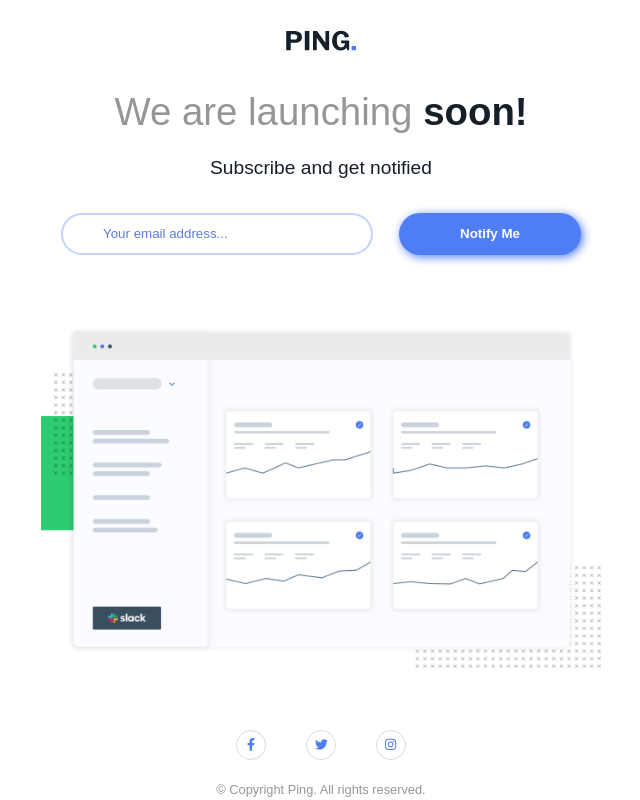
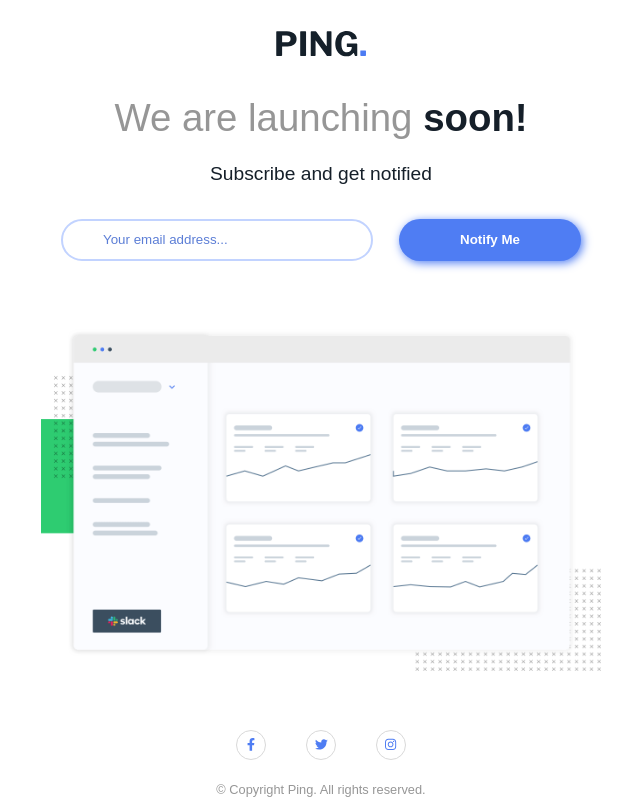
Before and after one commit to sapatgit/fm-coming-soon-page, a website built with Parcel: page index.html in a window 1280 px wide. Shown: the whole page, without its empty margins (319-959 px from the left). Built offline with nearby package versions, Linux system fonts and the light colour scheme.

Commit message:
fixed logo size

```diff
--- a/style.css
+++ b/style.css
@@ -31,7 +31,7 @@ main {
   margin-top: 30px;
 }
 .logo .logo__img {
-  width: 70px;
+  width: 90px;
 }
 .launching {
   display: flex;
```
